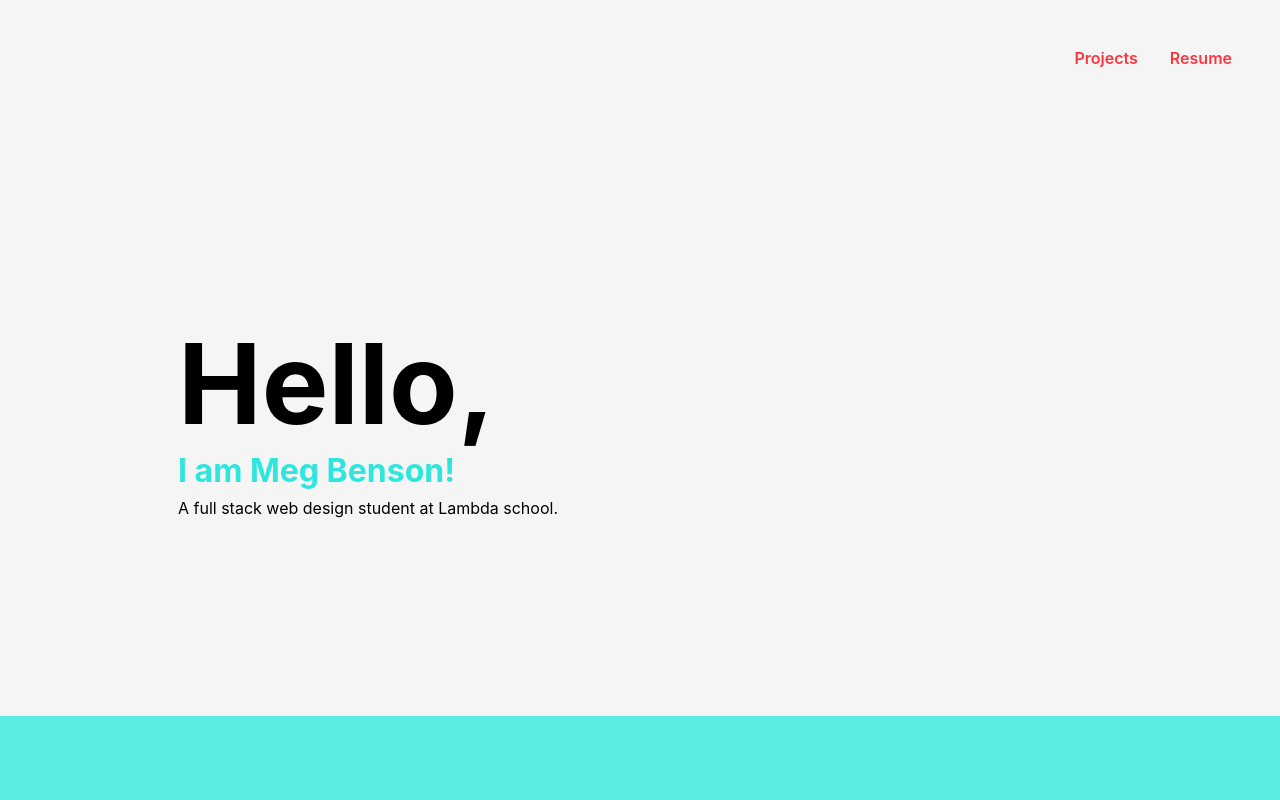
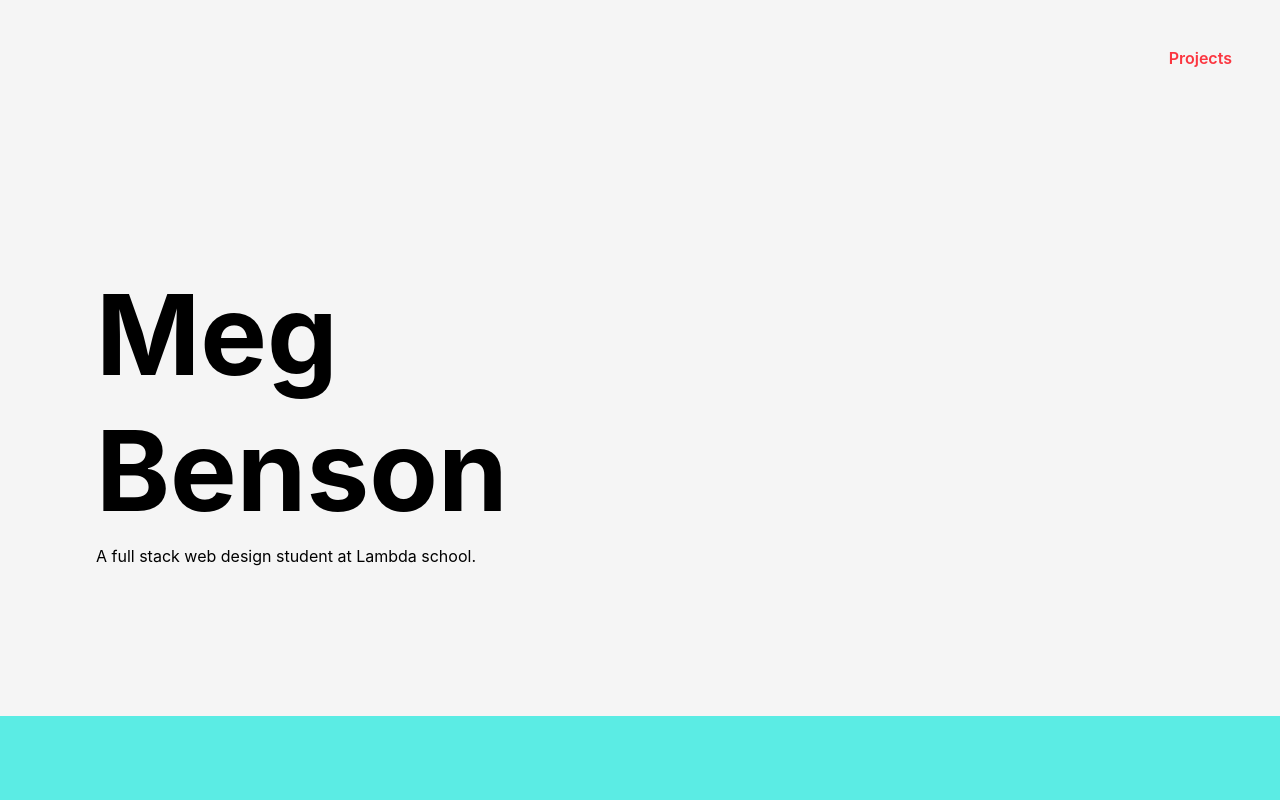
Before and after one commit to mbenson3434/portfolio-site, a React (Create React App) app: page / in a window 1280 px wide. Shown: the top 800 px of the page. Built offline with nearby package versions, Linux system fonts and the light colour scheme.

Commit message:
updated kid bank

```diff
--- a/src/App.js
+++ b/src/App.js
@@ -7,14 +7,12 @@ function App() {
 
       <header className="header">
         <a href="#projects">Projects</a>
-        <a>Resume</a>
       </header>
 
       <section className="whole-section2">
         <section className="hero-section">
           <div className="hello-div">
-            <h1>Hello,</h1>
-            <h2>I am Meg Benson!</h2>
+            <h1>Meg Benson</h1>
             <p>A full stack web design student at Lambda school.</p>
           </div>
         </section>
@@ -23,12 +21,12 @@ function App() {
       <section id="projects" className="projects">
 
         <div className="img-div">
-        <a  href="https://kid-bank-mvd23cnt3.vercel.app/">
+        <a  href="https://kid-bank.mbenson3434.vercel.app/">
           <img className="kid-bank-logo" src="/goat.png" alt="" />
         </a>
         <div className="caption">
         <p>
-          <a href="https://kid-bank-mvd23cnt3.vercel.app/">Try Kid Bank</a>
+          <a href="https://kid-bank-a931axrip.vercel.app/">Try Kid Bank</a>
         </p>
         <p>
           <a href="https://github.com/mbenson3434/kid-bank">gitHub</a>
```
